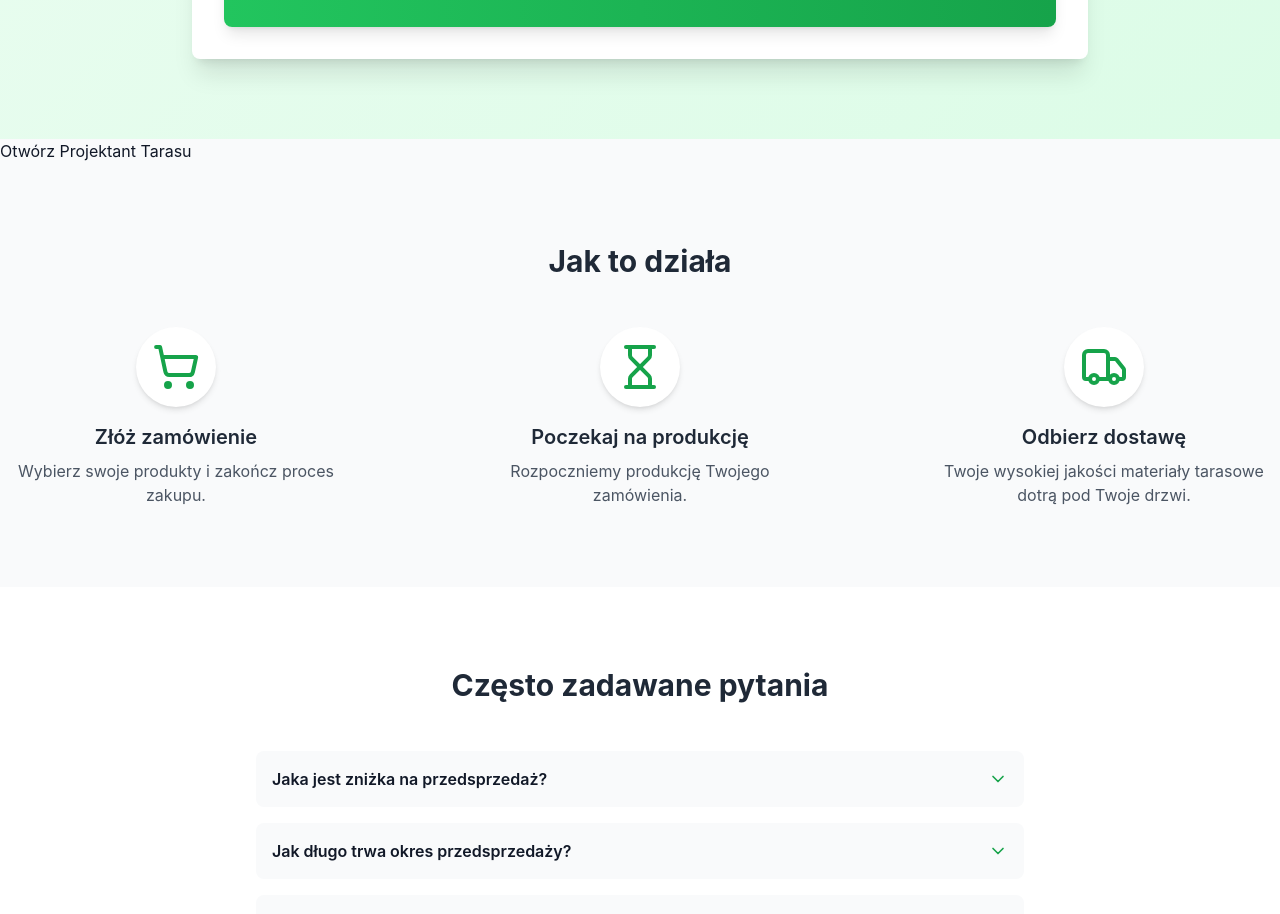
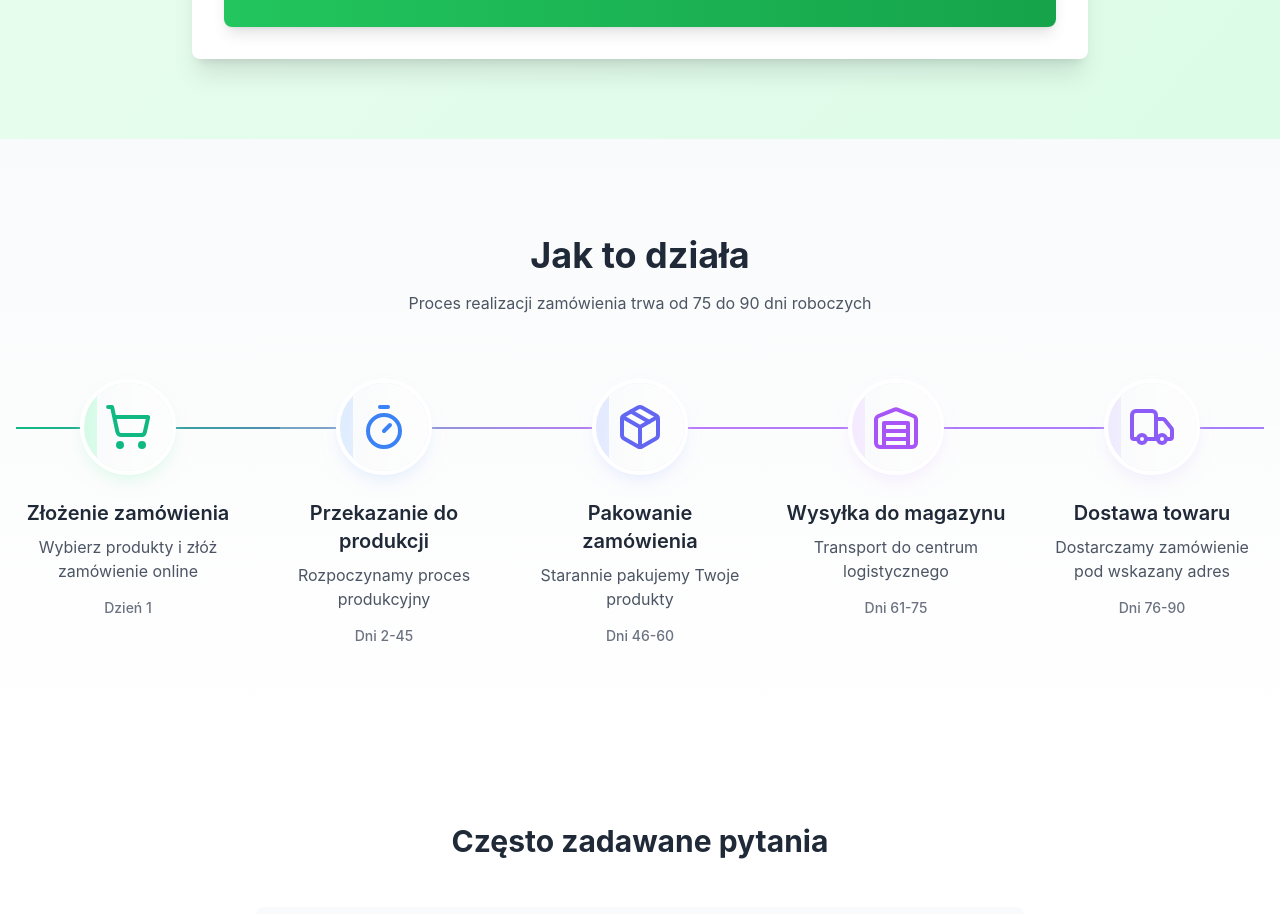
Before and after one commit to osa1282/gardpol-preorder, a React (Vite) app: page / in a window 1280 px wide. Shown: the part 2660-3574 px from the top of the page. Built offline with nearby package versions, Linux system fonts and the light colour scheme.

Commit message:
Version 0.5 - How it works

```diff
--- a/package.json
+++ b/package.json
@@ -12,6 +12,7 @@
   "dependencies": {
     "@react-three/drei": "^9.114.4",
     "@react-three/fiber": "^8.17.10",
+    "framer-motion": "^11.11.10",
     "jspdf": "^2.5.1",
     "lucide-react": "^0.344.0",
     "react": "^18.2.0",
--- a/src/App.tsx
+++ b/src/App.tsx
@@ -4,11 +4,12 @@ import { BrowserRouter as Router, Route, Routes } from 'react-router-dom';
 import Hero from './components/Hero';
 import WhyChooseUs from './components/WhyChooseUs';
 import SavingsCalculator from './components/SavingsCalculator';
-import PurchaseProcess from './components/PurchaseProcess';
+//import PurchaseProcess from './components/PurchaseProcess';
 import FAQ from './components/FAQ';
 import CustomerReviews from './components/CustomerReviews';
 import Preorder from './components/Preorder';
-import DeckDesigner from './components/DeckDesigner';
+//import DeckDesigner from './components/DeckDesigner';
+import HowItWorks from './components/HowItWorks';
 //import Footer from './components/Footer';
 
 const App: React.FC = () => {
@@ -46,8 +47,8 @@ const App: React.FC = () => {
                 <Hero />
                 <WhyChooseUs />
                 <SavingsCalculator deckSize={deckSize} setDeckSize={setDeckSize} />
-                <button onClick={() => setIsDeckDesignerOpen(true)}>Otwórz Projektant Tarasu</button>
-                <PurchaseProcess />
+                {/* <button onClick={() => setIsDeckDesignerOpen(true)}>Otwórz Projektant Tarasu</button> */}
+                <HowItWorks />
                 <FAQ />
                 <CustomerReviews />
               </>
@@ -55,12 +56,12 @@ const App: React.FC = () => {
             <Route path="/przedsprzedaz" element={<Preorder />} />
           </Routes>
         </main>
-        {isDeckDesignerOpen && (
+        {/*{isDeckDesignerOpen && (
           <div className="popup">
             <DeckDesigner />
             <button onClick={() => setIsDeckDesignerOpen(false)}>Zamknij</button>
           </div>
-        )}
+        )}*/}
       </div>
     </Router>
   );
--- /dev/null
+++ b/src/components/HowItWorks.tsx
@@ -0,0 +1,96 @@
+import { motion } from 'framer-motion';
+import { ShoppingCart, Timer, Package, Warehouse, Truck } from 'lucide-react';
+import StepCard from './StepCard';
+
+const steps = [
+  {
+    icon: ShoppingCart,
+    title: 'Złożenie zamówienia',
+    description: 'Wybierz produkty i złóż zamówienie online',
+    color: 'emerald',
+    duration: 'Dzień 1'
+  },
+  {
+    icon: Timer,
+    title: 'Przekazanie do produkcji',
+    description: 'Rozpoczynamy proces produkcyjny',
+    color: 'blue',
+    duration: 'Dni 2-45'
+  },
+  {
+    icon: Package,
+    title: 'Pakowanie zamówienia',
+    description: 'Starannie pakujemy Twoje produkty',
+    color: 'indigo',
+    duration: 'Dni 46-60'
+  },
+  {
+    icon: Warehouse,
+    title: 'Wysyłka do magazynu',
+    description: 'Transport do centrum logistycznego',
+    color: 'purple',
+    duration: 'Dni 61-75'
+  },
+  {
+    icon: Truck,
+    title: 'Dostawa towaru',
+    description: 'Dostarczamy zamówienie pod wskazany adres',
+    color: 'violet',
+    duration: 'Dni 76-90'
+  }
+];
+
+const HowItWorks = () => {
+  return (
+    <section className="py-24 bg-gradient-to-b from-gray-50 to-white overflow-hidden">
+      <div className="container mx-auto px-4">
+        <motion.div
+          initial={{ opacity: 0, y: 20 }}
+          whileInView={{ opacity: 1, y: 0 }}
+          transition={{ duration: 0.6 }}
+          className="text-center mb-16"
+        >
+          <h2 className="text-4xl font-bold mb-4">Jak to działa</h2>
+          <p className="text-gray-600">Proces realizacji zamówienia trwa od 75 do 90 dni roboczych</p>
+        </motion.div>
+
+        <div className="relative max-w-7xl mx-auto">
+          {/* Progress Line Background */}
+          <div className="absolute hidden lg:block left-0 right-0 top-[48px] h-0.5 bg-gray-200" />
+
+          {/* Animated Progress Line */}
+          <motion.div
+            className="absolute hidden lg:block left-0 right-0 top-[48px] h-0.5 bg-gradient-to-r from-emerald-500 via-blue-500 via-indigo-500 via-purple-500 to-violet-500"
+            initial={{ scaleX: 0, transformOrigin: "left" }}
+            whileInView={{ scaleX: 1 }}
+            transition={{ duration: 2, ease: "easeInOut" }}
+          >
+            {/* Loading Pulse Effect */}
+            <motion.div
+              className="absolute inset-0 bg-white"
+              animate={{
+                x: ["0%", "100%"],
+                opacity: [0, 0.5, 0],
+              }}
+              transition={{
+                repeat: Infinity,
+                duration: 2,
+                ease: "linear",
+              }}
+            />
+          </motion.div>
+
+          <div className="grid lg:grid-cols-5 md:grid-cols-3 sm:grid-cols-2 gap-8">
+            {steps.map((step, index) => (
+              <div key={index} className="relative">
+                <StepCard {...step} index={index} />
+              </div>
+            ))}
+          </div>
+        </div>
+      </div>
+    </section>
+  );
+};
+
+export default HowItWorks;
--- /dev/null
+++ b/src/components/StepCard.tsx
@@ -0,0 +1,77 @@
+import { motion } from 'framer-motion';
+import { LucideIcon } from 'lucide-react';
+
+interface StepCardProps {
+  icon: LucideIcon;
+  title: string;
+  description: string;
+  color: string;
+  duration: string;
+  index: number;
+}
+
+const StepCard = ({ icon: Icon, title, description, color, duration, index }: StepCardProps) => {
+  return (
+    <motion.div
+      initial={{ opacity: 0, y: 30 }}
+      whileInView={{ opacity: 1, y: 0 }}
+      transition={{ duration: 0.6, delay: index * 0.15 }}
+      className="relative"
+    >
+      <motion.div
+        className="flex flex-col items-center group"
+        whileHover={{ scale: 1.02 }}
+        transition={{ type: "spring", stiffness: 300 }}
+      >
+        <motion.div
+          className={`w-24 h-24 rounded-full bg-${color}-100 flex items-center justify-center mb-6 relative overflow-hidden
+            shadow-lg shadow-${color}-100/50 group-hover:shadow-${color}-200/50 transition-shadow duration-300
+            border-4 border-white`}
+          whileHover={{ scale: 1.1 }}
+          transition={{ type: "spring", stiffness: 400, damping: 10 }}
+        >
+          {/* Animated background gradient */}
+          <motion.div
+            className={`absolute inset-0 bg-gradient-to-r from-${color}-100 via-${color}-50 to-${color}-100`}
+            animate={{
+              x: ["0%", "100%", "0%"],
+              scale: [1, 1.2, 1],
+            }}
+            transition={{
+              repeat: Infinity,
+              duration: 3,
+              ease: "easeInOut",
+            }}
+          />
+
+          {/* Rotating shine effect */}
+          <motion.div
+            className="absolute inset-0 bg-gradient-to-tr from-white/0 via-white/40 to-white/0"
+            animate={{
+              rotate: [0, 360],
+            }}
+            transition={{
+              repeat: Infinity,
+              duration: 3,
+              ease: "linear",
+            }}
+          />
+
+          <Icon className={`w-12 h-12 text-${color}-500 relative z-10 group-hover:scale-110 transition-transform duration-300`} />
+        </motion.div>
+
+        <motion.div
+          className="text-center"
+          whileHover={{ y: -5 }}
+          transition={{ type: "spring", stiffness: 300 }}
+        >
+          <h3 className="text-xl font-semibold mb-2">{title}</h3>
+          <p className="text-gray-600 mb-3">{description}</p>
+          <span className="text-sm font-medium text-gray-500">{duration}</span>
+        </motion.div>
+      </motion.div>
+    </motion.div>
+  );
+};
+
+export default StepCard;
--- a/tailwind.config.js
+++ b/tailwind.config.js
@@ -1,8 +1,48 @@
-/** @type {import('tailwindcss').Config} */
 export default {
   content: ['./index.html', './src/**/*.{js,ts,jsx,tsx}'],
   theme: {
-    extend: {},
+    extend: {
+      container: {
+        center: true,
+        padding: '1rem',
+      },
+    },
   },
   plugins: [],
+  safelist: [
+    'bg-emerald-100',
+    'text-emerald-500',
+    'from-emerald-500',
+    'shadow-emerald-100/50',
+    'shadow-emerald-200/50',
+    'bg-emerald-50',
+
+    'bg-blue-100',
+    'text-blue-500',
+    'from-blue-500',
+    'shadow-blue-100/50',
+    'shadow-blue-200/50',
+    'bg-blue-50',
+
+    'bg-indigo-100',
+    'text-indigo-500',
+    'from-indigo-500',
+    'shadow-indigo-100/50',
+    'shadow-indigo-200/50',
+    'bg-indigo-50',
+
+    'bg-purple-100',
+    'text-purple-500',
+    'from-purple-500',
+    'shadow-purple-100/50',
+    'shadow-purple-200/50',
+    'bg-purple-50',
+
+    'bg-violet-100',
+    'text-violet-500',
+    'from-violet-500',
+    'shadow-violet-100/50',
+    'shadow-violet-200/50',
+    'bg-violet-50',
+  ],
 };
```
Also changed, not shown: 1 other file (tests, documents, lock files or other folders).
